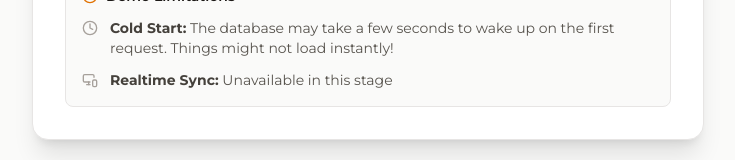
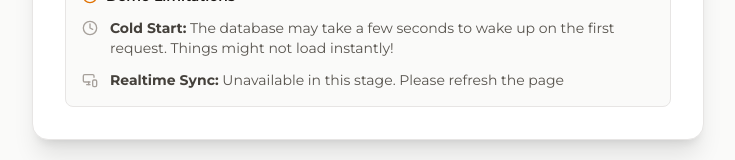
Before and after one commit to danaWork/brewflow, a Next.js app: page / in a window 1280 px wide. Shown: the part 543-703 px from the top of the page, without its empty margins (272-1007 px from the left). Built offline with nearby package versions, Linux system fonts and the light colour scheme; no server answers.

Commit message:
feat: add initial demo landing page and customer order status modal component

```diff
--- a/app/page.tsx
+++ b/app/page.tsx
@@ -64,7 +64,7 @@ export default function Home() {
 
             <div className="flex gap-3 text-sm text-stone-600">
                 <MonitorSmartphone className="w-4 h-4 mt-0.5 flex-shrink-0 text-stone-400" />
-                <p><strong className="text-stone-700">Realtime Sync:</strong> Unavailable in this stage</p>
+                <p><strong className="text-stone-700">Realtime Sync:</strong> Unavailable in this stage. Please refresh the page</p>
             </div>
         </div>
       </div>
--- a/components/customer/OrderStatusModal.tsx
+++ b/components/customer/OrderStatusModal.tsx
@@ -115,7 +115,9 @@ export default function OrderStatusModal({ isOpen, onClose, order }: OrderStatus
                {order.id}
            </div>
 
-           <Banner />
+           <div className="shrink-0">
+               <Banner />
+           </div>
 
            <div className="flex-1 p-6 space-y-6 overflow-y-auto">
 
```
